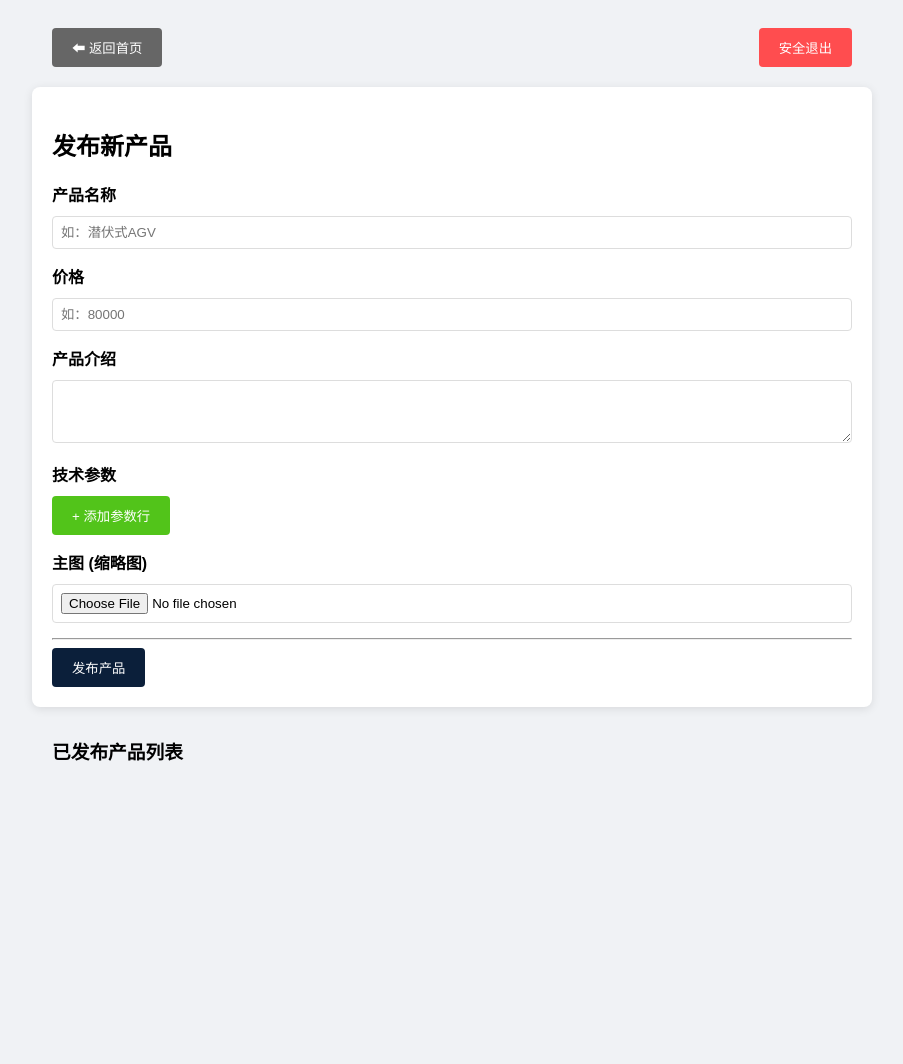
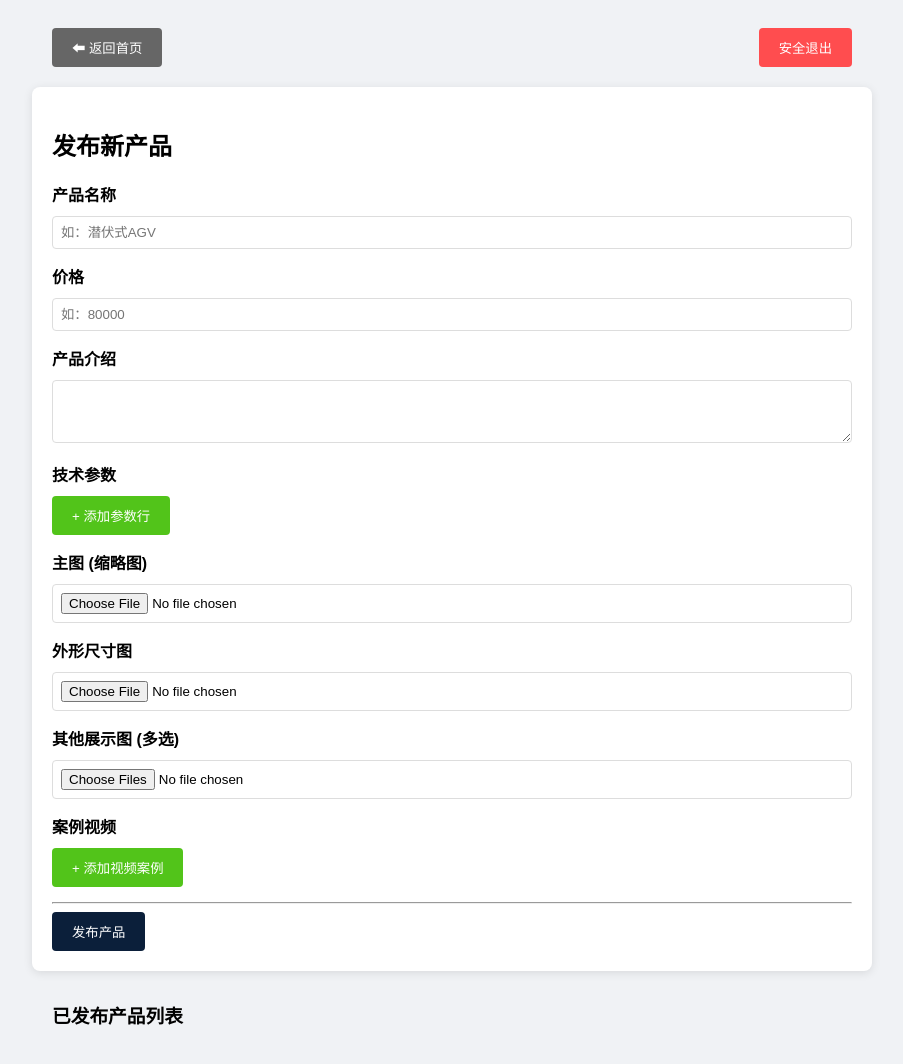
Before and after one commit to wanghongfei101-afk/my-agv-system, a website: page admin.html in a window 1280 px wide. Shown: the whole page, without its empty margins (188-1091 px from the left). Before the commit the page ends 822 px from the top, so only its background shows below. Drawn offline with Linux system fonts and the light colour scheme; no server answers; sample sign-in values are in the browser's storage.

Commit message:
Add files via upload

```diff
--- a/admin.html
+++ b/admin.html
@@ -128,6 +128,20 @@
         <div class="row">
             <label>主图 (缩略图)</label>
             <input type="file" id="pImg">
+        </div>
+        <div class="row">
+            <label>外形尺寸图</label>
+            <input type="file" id="pDrawing">
+        </div>
+        <div class="row">
+            <label>其他展示图 (多选)</label>
+            <input type="file" id="pOther" multiple>
+        </div>
+
+        <div class="row">
+            <label>案例视频</label>
+            <div id="videoContainer"></div>
+            <button type="button" onclick="addVideo()" style="background:#52c41a; margin-top:5px;">+ 添加视频案例</button>
         </div>
 
         <hr>
```
